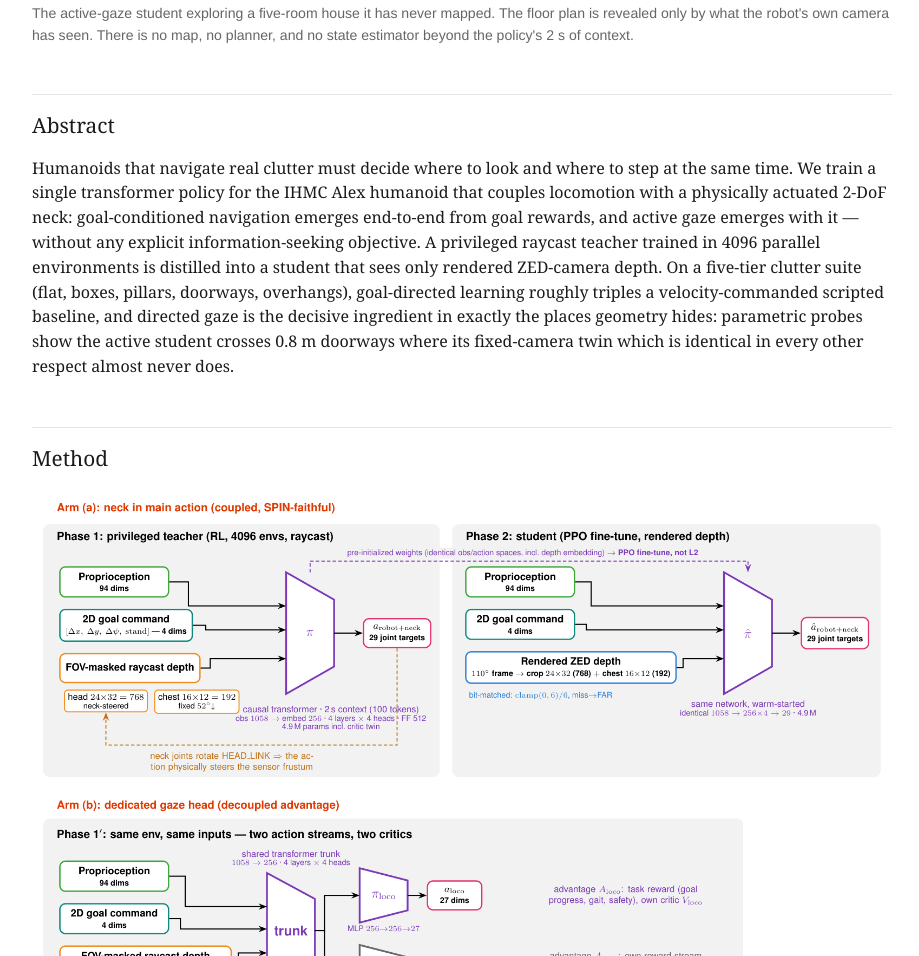
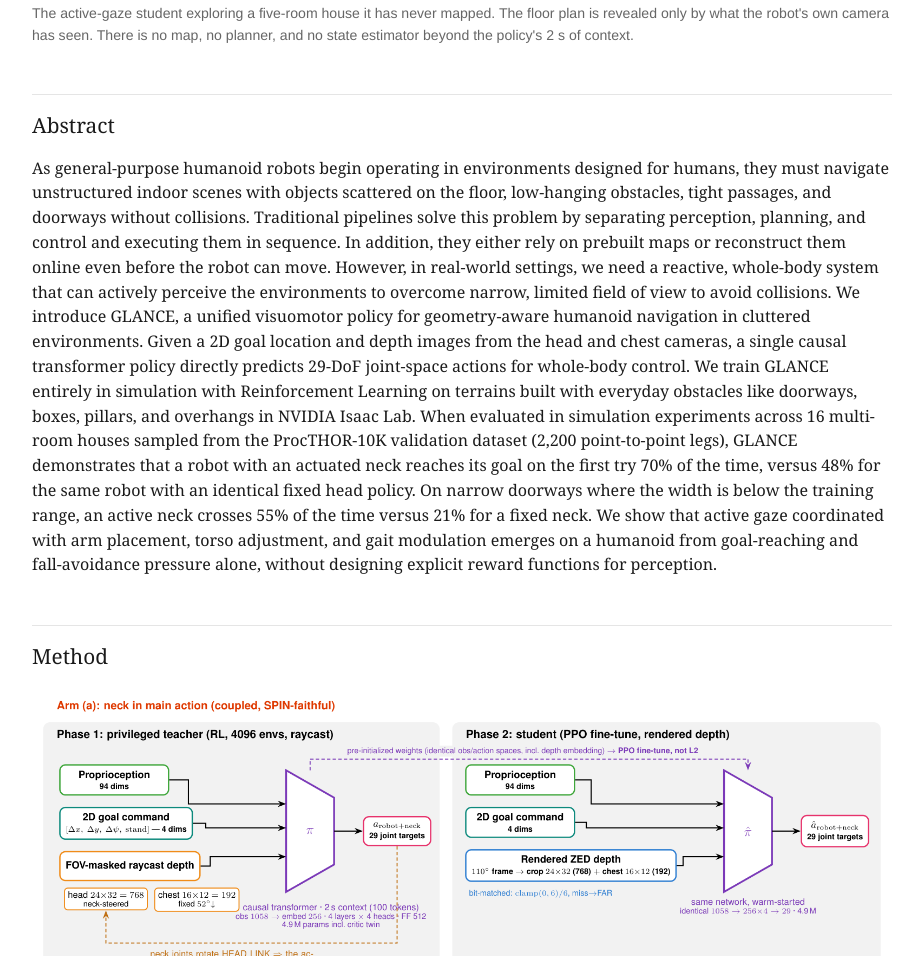
Before and after one commit to SravaniRamishetty/glance-humanoid, a plain HTML site: page index.html in a window 1280 px wide. Shown: the part 823-1779 px from the top of the page, without its empty margins (178-1097 px from the left). Drawn offline with Linux system fonts and the light colour scheme.

Commit message:
Expand index.html with GLANCE policy details
Added a new section discussing the GLANCE policy for humanoid navigation in cluttered environments, detailing its capabilities and training methodology.

```diff
--- a/index.html
+++ b/index.html
@@ -67,18 +67,30 @@
 the policy's 2&nbsp;s of context.</p>
 
 <h2>Abstract</h2>
-<p>Humanoids that navigate real clutter must decide where to look and where to
-step at the same time. We train a single transformer policy for the IHMC Alex
-humanoid that couples locomotion with a physically actuated 2-DoF neck:
-goal-conditioned navigation emerges end-to-end from goal rewards, and active
-gaze emerges with it &mdash; without any explicit information-seeking
-objective. A privileged raycast teacher trained in 4096 parallel environments
-is distilled into a student that sees only rendered ZED-camera depth.
-On a five-tier clutter suite (flat, boxes, pillars, doorways, overhangs),
-goal-directed learning roughly triples a velocity-commanded scripted baseline,
-and directed gaze is the decisive ingredient in exactly the places geometry
-hides: parametric probes show the active student crosses 0.8&nbsp;m doorways
-where its fixed-camera twin which is identical in every other respect almost never does.</p>
+<p>As general-purpose humanoid robots begin operating in environments designed
+for humans, they must navigate unstructured indoor scenes with objects scattered
+on the floor, low-hanging obstacles, tight passages, and doorways without
+collisions. Traditional pipelines solve this problem by separating perception,
+planning, and control and executing them in sequence. In addition, they either
+rely on prebuilt maps or reconstruct them online even before the robot can move.
+However, in real-world settings, we need a reactive, whole-body system that can
+actively perceive the environments to overcome narrow, limited field of view to
+avoid collisions. We introduce GLANCE, a unified visuomotor policy for
+geometry-aware humanoid navigation in cluttered environments. Given a 2D goal
+location and depth images from the head and chest cameras, a single causal
+transformer policy directly predicts 29-DoF joint-space actions for whole-body
+control. We train GLANCE entirely in simulation with Reinforcement Learning on
+terrains built with everyday obstacles like doorways, boxes, pillars, and
+overhangs in NVIDIA Isaac Lab. When evaluated in simulation experiments across
+16 multi-room houses sampled from the ProcTHOR-10K validation dataset (2,200
+point-to-point legs), GLANCE demonstrates that a robot with an actuated neck
+reaches its goal on the first try 70% of the time, versus 48% for the same
+robot with an identical fixed head policy. On narrow doorways where the width
+is below the training range, an active neck crosses 55% of the time versus 21%
+for a fixed neck. We show that active gaze coordinated with arm placement,
+torso adjustment, and gait modulation emerges on a humanoid from goal-reaching
+and fall-avoidance pressure alone, without designing explicit reward functions
+for perception.</p>
 
 <h2>Method</h2>
 <img class="fig" src="figures/arch.png" alt="Architecture" loading="lazy">
```
